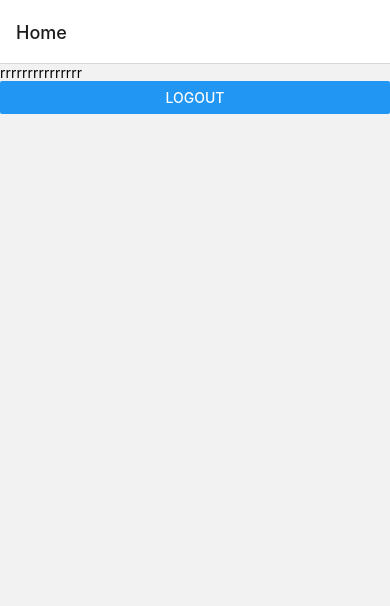
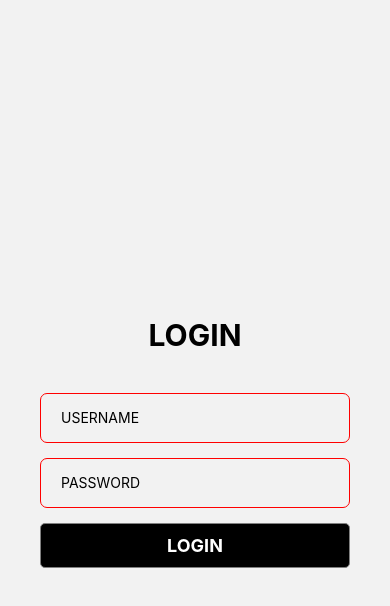
Before and after one commit to mohsincox/rntest, a React Native app: screen / in a window 390 px wide. Shown: the top 606 px of the page. Built offline with nearby package versions, Linux system fonts and the light colour scheme.

Commit message:
auth context init

```diff
--- a/App.jsx
+++ b/App.jsx
@@ -1,103 +1,42 @@
-// import {StyleSheet, View} from 'react-native';
-// import MapView, {PROVIDER_GOOGLE} from 'react-native-maps'; // remove PROVIDER_GOOGLE import if not using Google Maps
-// const styles = StyleSheet.create({
-//   container: {
-//     ...StyleSheet.absoluteFillObject,
-//     height: 400,
-//     width: 400,
-//     justifyContent: 'flex-end',
-//     alignItems: 'center',
-//   },
-//   map: {
-//     ...StyleSheet.absoluteFillObject,
-//   },
-// });
-
-// export default () => (
-//   <View style={styles.container}>
-//     <MapView
-//       provider={PROVIDER_GOOGLE} // remove if not using Google Maps
-//       style={styles.map}
-//       region={{
-//         latitude: 37.78825,
-//         longitude: -122.4324,
-//         latitudeDelta: 0.015,
-//         longitudeDelta: 0.0121,
-//       }}></MapView>
-//   </View>
-// );
-
-/*
-import React from 'react';
-import {StyleSheet, View} from 'react-native';
-import MapView from 'react-native-maps';
-import {Marker} from 'react-native-maps';
-
-export default function App() {
-  return (
-    <View style={styles.MainContainer}>
-      <MapView
-        style={styles.mapStyle}
-        showsUserLocation={false}
-        zoomEnabled={true}
-        zoomControlEnabled={true}
-        initialRegion={{
-          // latitude: 28.57966,
-          // longitude: 77.32111,
-          latitude: 23.8079424,
-          longitude: 90.4211745,
-          latitudeDelta: 0.0922,
-          longitudeDelta: 0.0421,
-        }}>
-        <Marker
-          // coordinate={{latitude: 28.57966, longitude: 77.32111}}
-          // title={'JavaTpoint'}
-          // description={'Java Training Institute'}
-          coordinate={{latitude: 23.8079424, longitude: 90.4211745}}
-          title={'TechnoNext 87'}
-          description={'Software Company'}
-        />
-      </MapView>
-    </View>
-  );
-}
-
-const styles = StyleSheet.create({
-  MainContainer: {
-    height: 400,
-    width: '100%',
-    // position: 'absolute',
-    // top: 0,
-    // left: 0,
-    // right: 0,
-    // bottom: 0,
-    alignItems: 'center',
-    justifyContent: 'flex-end',
-  },
-  mapStyle: {
-    position: 'absolute',
-    top: 0,
-    left: 0,
-    right: 0,
-    bottom: 0,
-  },
-});
-*/
 import {createNativeStackNavigator} from '@react-navigation/native-stack';
 import LoginScreen from './src/screens/LoginScreen';
 import RegisterScreen from './src/screens/RegisterScreen';
 import HomeScreen from './src/screens/HomeScreen';
 import {NavigationContainer} from '@react-navigation/native';
 import Toast from 'react-native-toast-message';
+import {createContext, useEffect, useState} from 'react';
+import AsyncStorage from '@react-native-async-storage/async-storage';
 
 const Stack = createNativeStackNavigator();
+export const UserContext = createContext(null);
 
 function App() {
+  const [authUser, setAuthUser] = useState({
+    user: {},
+    token: null,
+  });
+  console.log(
+    '🚀 ~ App ~ authUser:------------------in App.jsx-------',
+    authUser,
+  );
+
+  useEffect(() => {
+    const fetchUser = async () => {
+      const tkn = await AsyncStorage.getItem('token');
+      const usr = await AsyncStorage.getItem('user');
+      setAuthUser(prev => {
+        return {...prev, token: tkn, user: JSON.parse(usr)};
+      });
+    };
+
+    fetchUser();
+  }, []);
+
   return (
-    <>
+    <UserContext.Provider value={{authUser, setAuthUser}}>
       <NavigationContainer>
+        {authUser.token === null || authUser.token === '' ? (
           <Stack.Navigator>
-          <Stack.Screen name="Home" component={HomeScreen} />
             <Stack.Screen
               name="Login"
               component={LoginScreen}
@@ -109,9 +48,14 @@ function App() {
               options={{headerShown: false}}
             />
           </Stack.Navigator>
+        ) : (
+          <Stack.Navigator>
+            <Stack.Screen name="Home" component={HomeScreen} />
+          </Stack.Navigator>
+        )}
       </NavigationContainer>
       <Toast position="top" visibilityTime={10000} />
-    </>
+    </UserContext.Provider>
   );
 }
 
--- a/src/screens/HomeScreen.jsx
+++ b/src/screens/HomeScreen.jsx
@@ -1,37 +1,14 @@
 import {Button, StyleSheet, Text, View} from 'react-native';
-import React, {useEffect, useState} from 'react';
+import React, {useContext} from 'react';
 import AsyncStorage from '@react-native-async-storage/async-storage';
-import {useNavigation} from '@react-navigation/native';
+import {UserContext} from '../../App';
 
 const HomeScreen = () => {
-  const [token, setToken] = useState(null);
-  const navigation = useNavigation();
+  const {authUser, setAuthUser} = useContext(UserContext);
 
-  console.log('🚀 ~ HomeScreen ~ token:', token);
+  console.log('🚀 ~ HomeScreen ~ token:', authUser.token);
+  console.log('🚀 ~ HomeScreen ~ user:', typeof authUser.user);
 
-  useEffect(() => {
-    const fetchUser = async () => {
-      const tkn = await AsyncStorage.getItem('token');
-      setToken(tkn);
-    };
-
-    // const tokenCheck = () => {
-    //   if (!token) {
-    //     navigation.replace('Login');
-    //   }
-    // };
-
-    fetchUser();
-    // tokenCheck();
-  }, []);
-
-  // const tokenCheck = () => {
-  //   if (!token) {
-  //     navigation.replace('Login');
-  //   }
-  // };
-
-  // tokenCheck();
   const logout = () => {
     clearAuthToken();
   };
@@ -39,22 +16,23 @@ const HomeScreen = () => {
     const url = `${process.env.API_URL}/logout`;
     console.log('🚀 ~ clearAuthToken ~ url:', url);
     try {
-      await AsyncStorage.removeItem('token');
-      setToken('');
       const response = await fetch(url, {
         headers: {
           Accept: 'application/json',
           'Content-Type': 'application/json',
-          Authorization: `Bearer ${token}`,
+          Authorization: `Bearer ${authUser.token}`,
         },
         method: 'GET',
       });
 
       const json = await response.json();
       console.log('🚀 ~ clearAuthToken ~ json:', json);
-      if (json.success) {
-        navigation.replace('Login');
-      }
+
+      await AsyncStorage.removeItem('token');
+      await AsyncStorage.removeItem('user');
+      setAuthUser(prev => {
+        return {...prev, token: null, user: {}};
+      });
     } catch (error) {
       console.log('Error', error);
     }
@@ -62,8 +40,9 @@ const HomeScreen = () => {
 
   return (
     <View>
-      <Text>rrrrrrrrrrrrrrr {token}</Text>
-      <Button onPress={logout} title="Logout"></Button>
+      <Text>Token: {authUser.token}</Text>
+      <Text>Name: {authUser.user.name}</Text>
+      <Button onPress={logout} title="Logout" />
     </View>
   );
 };
--- a/src/screens/LoginScreen.jsx
+++ b/src/screens/LoginScreen.jsx
@@ -1,7 +1,4 @@
-/* */
 import {
-  Alert,
-  Button,
   Pressable,
   SafeAreaView,
   StyleSheet,
@@ -9,31 +6,21 @@ import {
   TextInput,
   View,
 } from 'react-native';
-import React, {useEffect, useState} from 'react';
+import React, {useContext, useEffect, useState} from 'react';
 import Toast from 'react-native-toast-message';
 import AsyncStorage from '@react-native-async-storage/async-storage';
+import {UserContext} from '../../App';
 
 const LoginScreen = ({navigation}) => {
   const [username, setUsername] = useState('');
   const [password, setPassword] = useState('');
-  const [token, setToken] = useState(null);
-
-  console.log('🚀 ~ HomeScreen ~ token:', token);
+  const {setAuthUser, authUser} = useContext(UserContext);
 
   useEffect(() => {
-    const fetchUser = async () => {
-      const tkn = await AsyncStorage.getItem('token');
-      setToken(tkn);
-    };
-
-    fetchUser();
-  }, []);
-
-  useEffect(() => {
-    if (token) {
+    if (authUser.token) {
       navigation.navigate('Home');
     }
-  }, [token, navigation]);
+  }, [authUser.token, navigation]);
 
   const handleSubmit = async () => {
     const url = `${process.env.API_URL}/login`;
@@ -61,6 +48,10 @@ const LoginScreen = ({navigation}) => {
 
       await AsyncStorage.setItem('token', json.token);
       await AsyncStorage.setItem('user', JSON.stringify(json.user));
+
+      setAuthUser(() => {
+        return {user: json.user, token: json.token};
+      });
 
       navigation.navigate('Home');
     } catch (error) {
```
Also changed, not shown: src/context/ContextProvider.jsx (added). Lines whose indentation alone changed are shown as unchanged.
